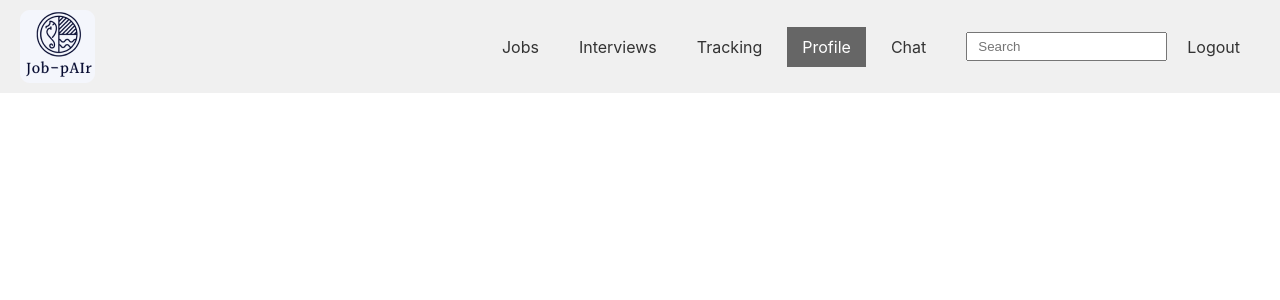
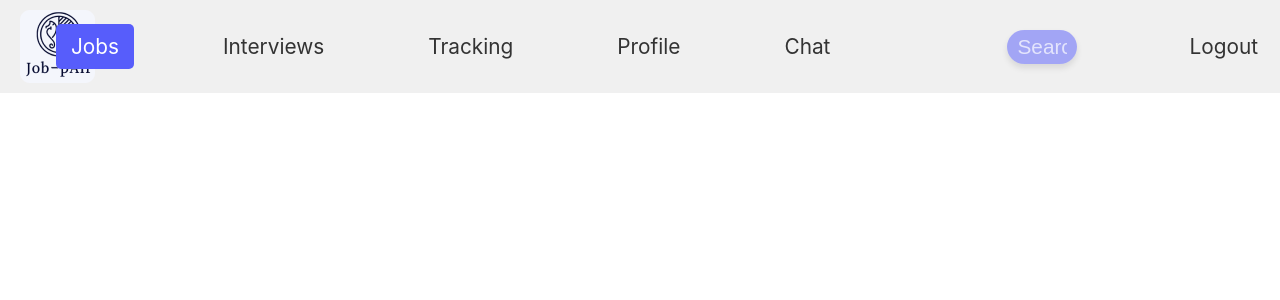
Before and after one commit to num4n1/Job-pair, a React (Create React App) app in the folder job-pair-frontend/: page / in a window 1280 px wide. Shown: the top 300 px of the page. Built offline with nearby package versions, Linux system fonts and the light colour scheme.

Commit message:
adding Navbar component

```diff
--- a/job-pair-frontend/src/Components/Navbar.jsx
+++ b/job-pair-frontend/src/Components/Navbar.jsx
@@ -1,22 +1,46 @@
-import React from 'react';
+import React, { useState } from 'react';
 import '../Styles/Navbar.css'; // Make sure to create a corresponding CSS file
 import logo from '../Assets/Job-pair-small 1.png'; // Import the image here
 
 const Navbar = () => {
+    const [active, setActive] = useState('jobs'); // Default active is 'jobs'
+
+    const handleToggle = (buttonId) => {
+        setActive(buttonId);
+    };
+
+    const buttons = [
+        { id: 'jobs', text: 'Jobs' },
+        { id: 'interviews', text: 'Interviews' },
+        { id: 'tracking', text: 'Tracking' },
+        { id: 'profile', text: 'Profile' },
+        { id: 'chat', text: 'Chat' }
+    ];
     return (
         <nav className="navbar">
         <img src={logo} alt='Brand logo' />
         <div className="menu">
-        <a href="/jobs">Jobs</a>
-        <a href="/interviews">Interviews</a>
-        <a href="/tracking">Tracking</a>
-        <a href="/profile" className="active">Profile</a>
-        <a href="/chat">Chat</a>
+            <div className='menu-options'>
+            {buttons.map((button) => (
+                <a
+                key={button.id}
+                href={'/' + button.id}
+                className={`toggle-button ${active === button.id ? 'active' : ''}`}
+                onClick={(e) => {
+                    e.preventDefault(); // Prevent default anchor link behavior
+                    handleToggle(button.id);
+                }}
+                >
+                {button.text}
+                </a>
+            ))}
+            </div>
             <div className="search-bar">
                 <input type="text" placeholder="Search" />
             </div>
-        <a href="/logout">Logout</a>
+            <a className="logout-button" href="/logout">Logout</a>
         </div>
+
         <div className="menu-icon">
             {/* Icon to show/hide the menu on small screens */}
         </div>
--- a/job-pair-frontend/src/Styles/Navbar.css
+++ b/job-pair-frontend/src/Styles/Navbar.css
@@ -4,6 +4,7 @@
     align-items: center;
     background-color: #f0f0f0;
     padding: 10px 20px;
+    font-size: 1.3em;
   }
 
   .navbar .logo {
@@ -13,22 +14,23 @@
   .navbar .menu {
     display: flex;
     align-items: center;
+    justify-content: flex-end;
+    width: 70%;
+    gap: 100px;
   }
 
-  .navbar .menu a {
-    padding: 10px 15px;
-    margin: 0 5px;
-    text-decoration: none;
-    color: #333;
+  .menu-options {
+    display: flex;
+    flex-direction: row;
+    gap: 70px;
   }
 
-  .navbar .menu a.active {
-    background-color: #666;
-    color: white;
+  .navbar .logout-button {
+    padding: 0px 0px 0px 50px;
   }
 
   .navbar .menu .search-bar {
-    margin-left: 20px;
+    margin-left: 40px;
   }
 
   .navbar .menu .search-bar input {
@@ -39,3 +41,54 @@
   .navbar .menu-icon {
     display: none;
   }
+
+  .toggle-button, .logout-button {
+    color: #333;
+    padding: 10px 15px; /* Some padding */
+    margin: 2px; /* A little space between buttons */
+    text-decoration: none; /* No underline */
+    border-radius: 5px; /* Rounded corners */
+    cursor: pointer; /* Pointer cursor on hover */
+    transition: background-color 0.3s; /* Smooth background transition */
+  }
+
+  .toggle-button:hover{
+    background-color: #e0e0e0; /* Slightly darker on hover */
+  }
+
+  .toggle-button.active {
+    background-color: #575DFB; /* Active color */
+    color: white; /* White text on active */
+  }
+
+  /* Add this to your existing Navbar.css */
+  .search-bar input[type="text"] {
+    padding: 20px; /* Adjust padding to match your design */
+    margin: 0px 20px;
+    font-size: 1em; /* Adjust font size to match your design */
+    border: none; /* Removes the default border */
+    border-radius: 30px; /* Gives the input rounded corners */
+    outline: none; /* Removes the outline to match your design */
+    width: 100%; /* Adjust width as necessary, or to a fixed width */
+    box-shadow: 0 4px 6px rgba(0, 0, 0, 0.1); /* Adds a subtle shadow */
+    background-color: rgba(87, 93, 251, 0.5); /* Background color */
+    color: white; /* Text color */
+    transition: box-shadow 0.2s ease-in-out; /* Smooth transition for shadow */
+    margin-right: 10px; /* Add some margin if necessary */
+  }
+
+  .search-bar input[type="text"]::placeholder {
+    color: rgba(255, 255, 255, 0.7); /* Lighter text color for placeholder */
+  }
+
+  .search-bar input[type="text"]:focus {
+    box-shadow: 0 6px 8px rgba(0, 0, 0, 0.15); /* Slightly larger shadow when focused */
+  }
+
+
+  /* Adjustments for smaller screens can also be added if necessary */
+  @media (max-width: 768px) {
+    .search-bar input[type="text"] {
+      /* Adjust styles for mobile view if needed */
+    }
+  }
```
Lines whose indentation alone changed are shown as unchanged.
